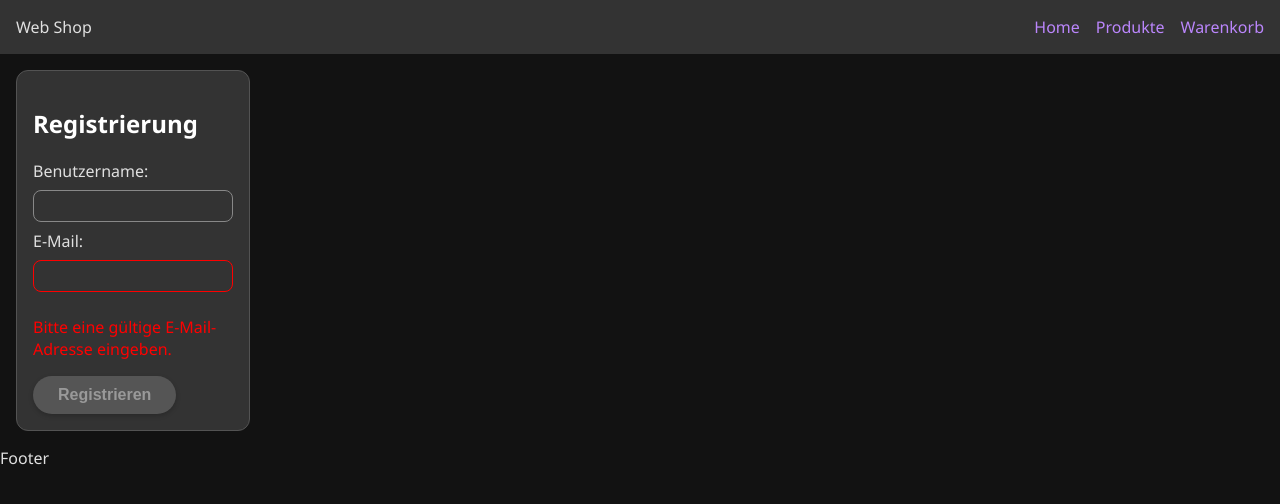
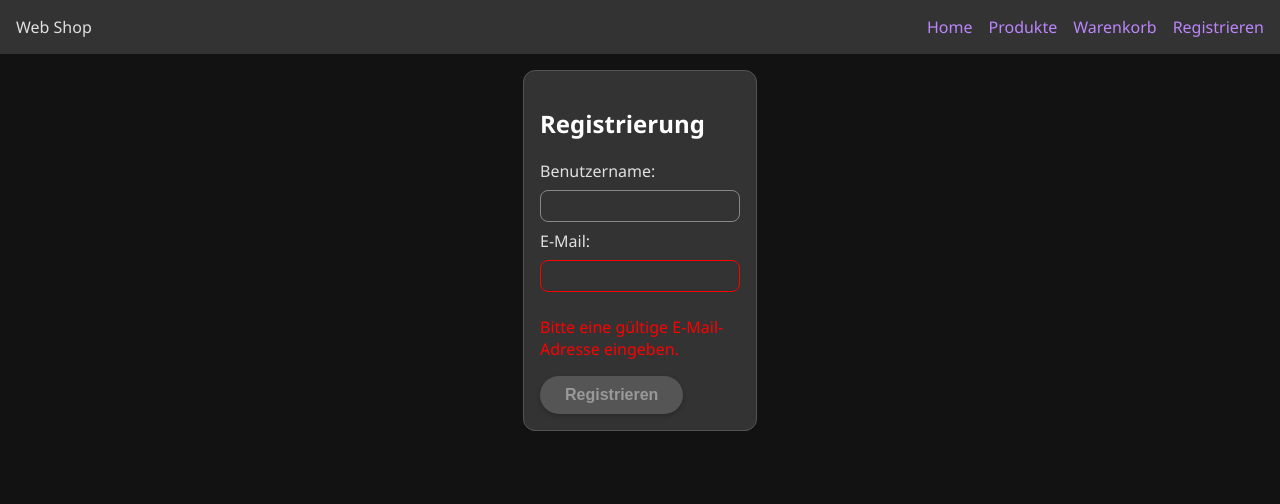
Before and after one commit to HASKI-RAK/exercises_examples, a React (Vite) app: page /registration in a window 1280 px wide. Shown: the top 504 px of the page. Built offline with nearby package versions, Linux system fonts and the light colour scheme; the HTML template or start-up script is replaced by a standard one.

Commit message:
Update styles in App.css and Registration.tsx

```diff
--- a/src/App.css
+++ b/src/App.css
@@ -1,4 +1,5 @@
 .App {
+  height: 100vh; /* Full height of the viewport */
   background-color: #121212; /* Dark background for the app */
   color: #e0e0e0; /* Light grey text for readability */
 }
--- a/src/App.tsx
+++ b/src/App.tsx
@@ -36,9 +36,7 @@ const router = createBrowserRouter([
 function App() {
   return (
     <div className="App">
-      <div>
-        <RouterProvider router={router} />
-      </div>
+      <RouterProvider router={router} />
     </div>
   );
 }
--- a/src/pages/Layout.tsx
+++ b/src/pages/Layout.tsx
@@ -1,7 +1,18 @@
 import { Link, Outlet } from 'react-router-dom';
 
 const Footer = () => {
-  return <footer>Footer</footer>;
+  return (
+    <div
+      style={{
+        display: 'flex',
+        justifyContent: 'center',
+        alignItems: 'center',
+        flexGrow: 0,
+      }}
+    >
+      <footer></footer>
+    </div>
+  );
 };
 
 /**
@@ -28,6 +39,7 @@ const Navbar = () => {
         <Link to="/">Home</Link>
         <Link to="/products">Produkte</Link>
         <Link to="/cart">Warenkorb</Link>
+        <Link to="/registration">Registrieren</Link>
       </div>
     </div>
   );
@@ -35,16 +47,31 @@ const Navbar = () => {
 
 const Layout = () => {
   return (
-    <div>
+    <div
+      style={{
+        minHeight: '100vh',
+      }}
+    >
       <Navbar />
       <div
         style={{
+          flex: 1,
           padding: '1rem',
+          flexGrow: 1,
+          display: 'flex',
+          flexDirection: 'column',
         }}
       >
-        <Outlet />
+        <div
+          style={{
+            flexGrow: 1,
+            height: '100%',
+          }}
+        >
+          <Outlet />
+        </div>
+        <Footer />
       </div>
-      <Footer />
     </div>
   );
 };
--- a/src/pages/Registration.tsx
+++ b/src/pages/Registration.tsx
@@ -41,6 +41,14 @@ const RegistrationForm = () => {
     <div
       style={{
         display: 'flex',
+        justifyContent: 'center',
+        alignItems: 'center',
+        height: '100%',
+      }}
+    >
+      <div
+        style={{
+          display: 'flex',
           flexDirection: 'column',
           width: '200px',
           backgroundColor: '#333333',
@@ -70,6 +78,7 @@ const RegistrationForm = () => {
           </button>
         </form>
       </div>
+    </div>
   );
 };
 
```
Lines whose indentation alone changed are shown as unchanged.
